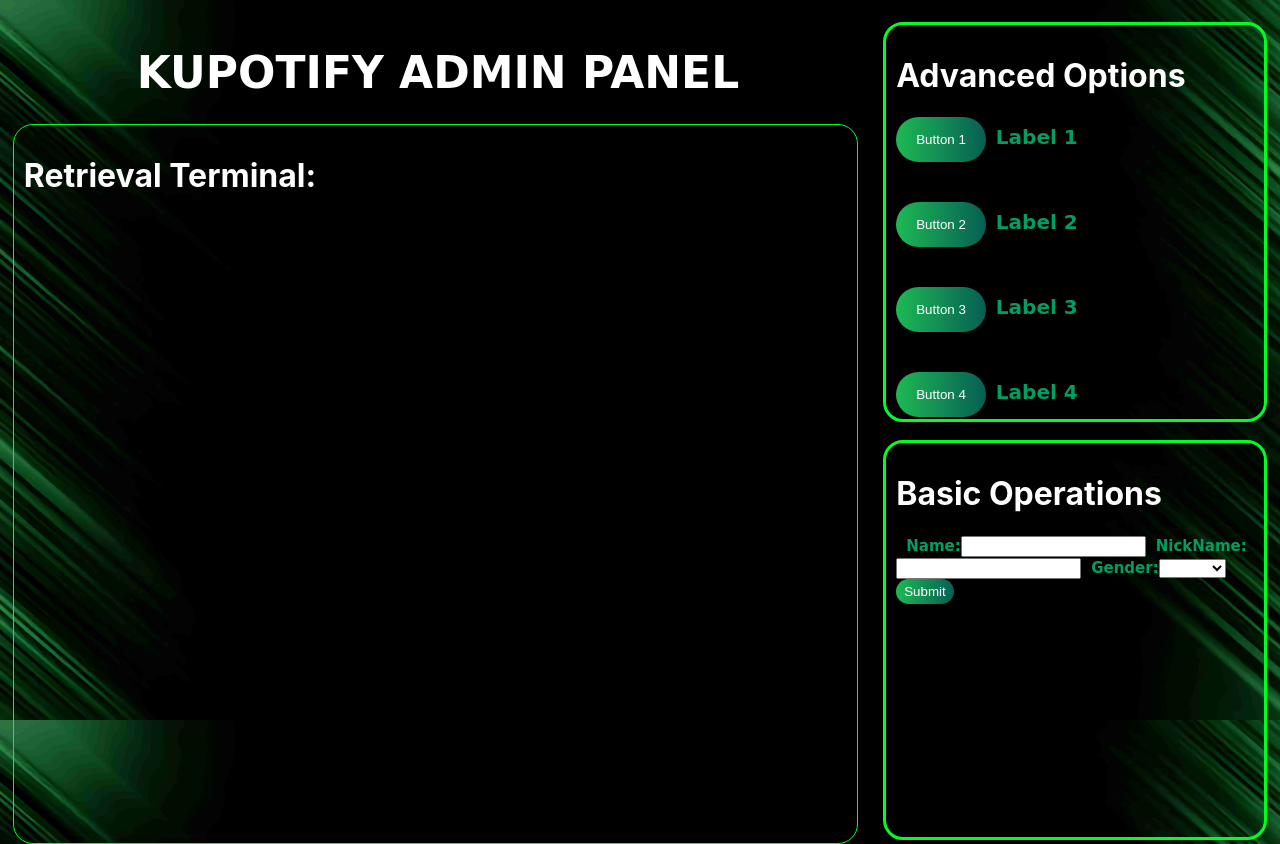
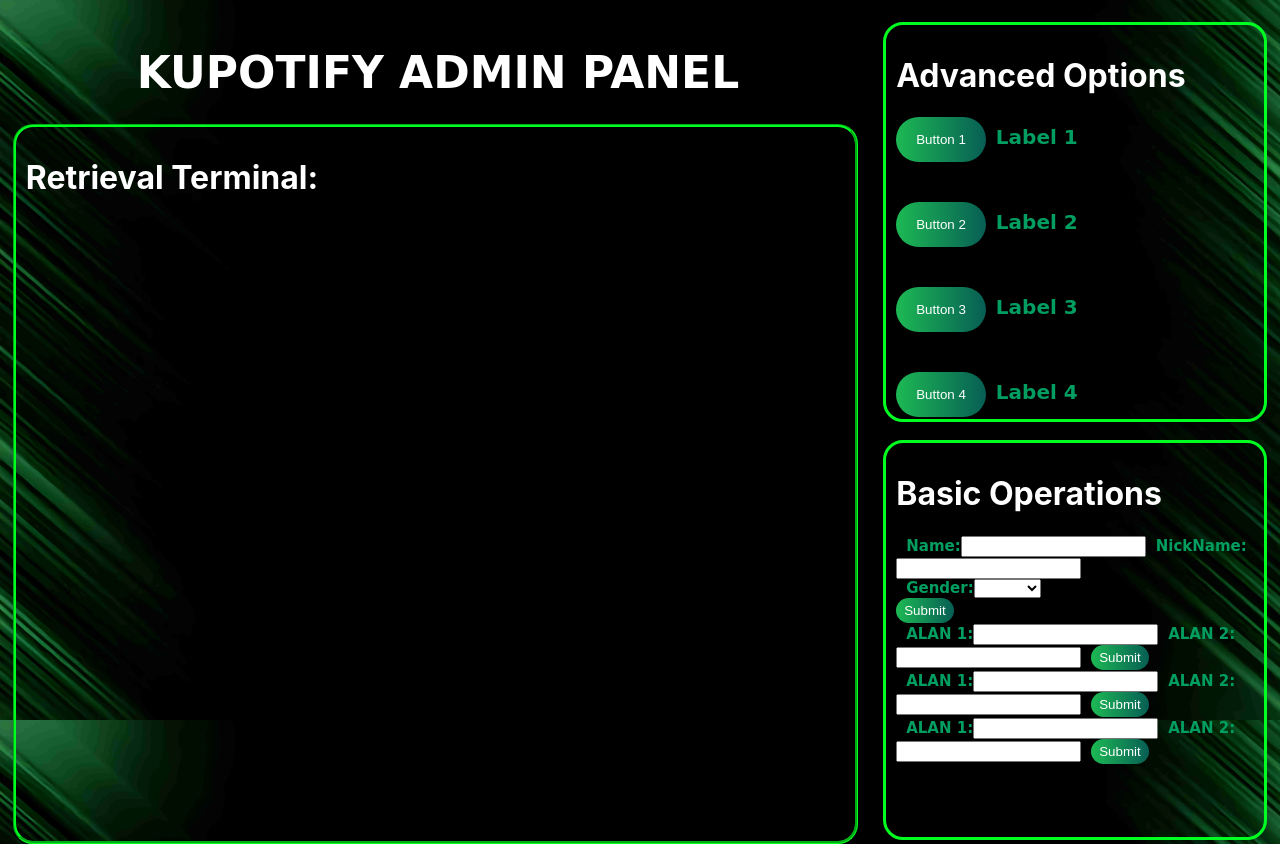
Before and after one commit to comp306-proje/Projefrontend, a React (Create React App) app: page / in a window 1280 px wide. Built offline with nearby package versions, Linux system fonts and the light colour scheme.

Commit message:
berke tut

```diff
--- a/src/App.css
+++ b/src/App.css
@@ -71,7 +71,7 @@ button {
     width: 66%;
     height: 1800%;
     padding: 1%;
-    border: 1px groove rgb(0 255 33);
+    border: 3px groove rgb(0 255 33);
     box-sizing: border-box;
     border-radius: 20px;
     overflow: auto;
@@ -82,6 +82,9 @@ button {
     left: 1%;
     padding: 10px;
 }
+    .LeftBox::-webkit-scrollbar {
+        width: 20px;
+     }
 
 .BottomBox {
     width: 30%;
--- a/src/App.js
+++ b/src/App.js
@@ -64,6 +64,7 @@ function App() {
                 fontWeight: 'bold',   // Adjust font weight if needed
                 fontSize: '22px',     // Adjust font size if needed
             }}>
+
 
                 <h1>KUPOTIFY ADMIN PANEL</h1>
 
@@ -314,7 +315,7 @@ function App() {
                         NickName:
                         <input type="text" value={nickNameOfUser} onChange={(e) => setNickName(e.target.value)} />
                     </label>
-
+                    <div style={{ display: 'flex', flexDirection: 'column' }}>
                     <label style={{
                         marginLeft: '10px',
                         color: '#009E60',
@@ -329,6 +330,156 @@ function App() {
                             <option value="Male">Male</option>
                             <option value="Female">Female</option>
                         </select>
+                        </label>
+                    </div>
+
+
+                    <button type="submit"
+                        style={{
+                            background: 'linear-gradient(to right, #1DB954, #075E54)',
+                            color: 'white',
+                            border: 'none',
+                            padding: '5px 8px',
+                            borderRadius: '50px',
+                            cursor: 'pointer',
+                        }}>Submit
+
+                        </button>
+
+                    <div style={{ clear: 'both' }}></div>
+
+                    <label style={{
+                        marginLeft: '10px',
+                        color: '#009E60',
+                        fontFamily: 'Comic Sans MS, cursive',
+                        fontWeight: 900,
+                        fontSize: '15px',
+                        // fontStyle: 'italic',  // Apply italic style
+                    }}>
+                        ALAN 1:
+                        <input type="text" value={nameOfUser} onChange={(e) => setName(e.target.value)} />
+                    </label>
+
+                    <label style={{
+                        marginLeft: '10px',
+                        color: '#009E60',
+                        fontFamily: 'Comic Sans MS, cursive',
+                        fontWeight: 900,
+                        fontSize: '15px',
+                        // fontStyle: 'italic',  // Apply italic style
+                    }}>
+                        ALAN 2:
+                        <input type="text" value={nickNameOfUser} onChange={(e) => setNickName(e.target.value)} />
+                    </label>
+
+                    <label style={{
+                        marginLeft: '10px',
+                        color: '#009E60',
+                        fontFamily: 'Comic Sans MS, cursive',
+                        fontWeight: 900,
+                        fontSize: '15px',
+                        // fontStyle: 'italic',  // Apply italic style
+                    }}>
+
+                    </label>
+
+                    <button type="submit"
+                        style={{
+                            background: 'linear-gradient(to right, #1DB954, #075E54)',
+                            color: 'white',
+                            border: 'none',
+                            padding: '5px 8px',
+                            borderRadius: '50px',
+                            cursor: 'pointer',
+                        }}>Submit
+
+                    </button>
+
+                    <div style={{ clear: 'both' }}></div>
+
+
+                    <label style={{
+                        marginLeft: '10px',
+                        color: '#009E60',
+                        fontFamily: 'Comic Sans MS, cursive',
+                        fontWeight: 900,
+                        fontSize: '15px',
+                        // fontStyle: 'italic',  // Apply italic style
+                    }}>
+                        ALAN 1:
+                        <input type="text" value={nameOfUser} onChange={(e) => setName(e.target.value)} />
+                    </label>
+
+                    <label style={{
+                        marginLeft: '10px',
+                        color: '#009E60',
+                        fontFamily: 'Comic Sans MS, cursive',
+                        fontWeight: 900,
+                        fontSize: '15px',
+                        // fontStyle: 'italic',  // Apply italic style
+                    }}>
+                        ALAN 2:
+                        <input type="text" value={nickNameOfUser} onChange={(e) => setNickName(e.target.value)} />
+                    </label>
+
+                    <label style={{
+                        marginLeft: '10px',
+                        color: '#009E60',
+                        fontFamily: 'Comic Sans MS, cursive',
+                        fontWeight: 900,
+                        fontSize: '15px',
+                        // fontStyle: 'italic',  // Apply italic style
+                    }}>
+
+                    </label>
+
+                    <button type="submit"
+                        style={{
+                            background: 'linear-gradient(to right, #1DB954, #075E54)',
+                            color: 'white',
+                            border: 'none',
+                            padding: '5px 8px',
+                            borderRadius: '50px',
+                            cursor: 'pointer',
+                        }}>Submit
+
+                    </button>
+
+                    <div style={{ clear: 'both' }}></div>
+
+                    <label style={{
+                        marginLeft: '10px',
+                        color: '#009E60',
+                        fontFamily: 'Comic Sans MS, cursive',
+                        fontWeight: 900,
+                        fontSize: '15px',
+                        // fontStyle: 'italic',  // Apply italic style
+                    }}>
+                        ALAN 1:
+                        <input type="text" value={nameOfUser} onChange={(e) => setName(e.target.value)} />
+                    </label>
+
+                    <label style={{
+                        marginLeft: '10px',
+                        color: '#009E60',
+                        fontFamily: 'Comic Sans MS, cursive',
+                        fontWeight: 900,
+                        fontSize: '15px',
+                        // fontStyle: 'italic',  // Apply italic style
+                    }}>
+                        ALAN 2:
+                        <input type="text" value={nickNameOfUser} onChange={(e) => setNickName(e.target.value)} />
+                    </label>
+
+                    <label style={{
+                        marginLeft: '10px',
+                        color: '#009E60',
+                        fontFamily: 'Comic Sans MS, cursive',
+                        fontWeight: 900,
+                        fontSize: '15px',
+                        // fontStyle: 'italic',  // Apply italic style
+                    }}>
+
                     </label>
 
                     <button type="submit"
```
Also changed, not shown: src/KUAdmin.jpeg (added), src/KUPotify.jpg (added).
